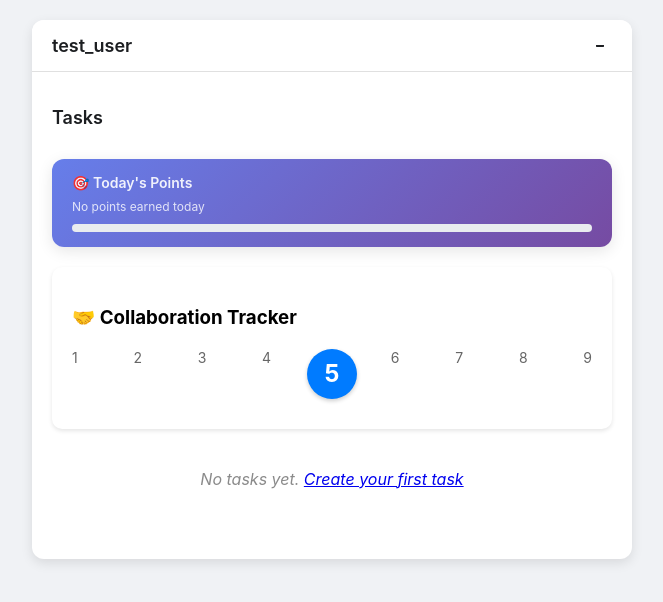
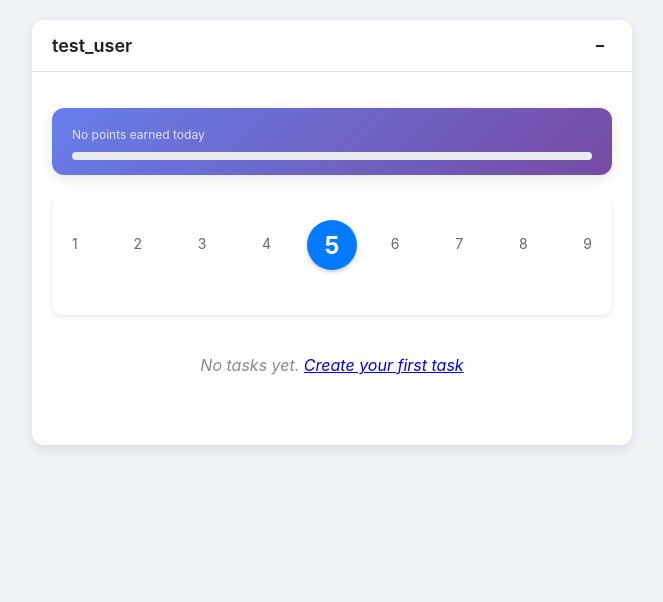
Before and after one commit to toscino/CloudTasks, a Flask app: page / in a window 1280 px wide. Shown: the top 602 px of the page, without its empty margins (308-971 px from the left). Run offline with Flask 3, Linux system fonts and the light colour scheme; data that the repository does not hold is empty.

Commit message:
Fix progress bar updates and improve UI
- Fix progress bar not updating on first task completion (0->50 points)
- Add subtle visual markers for par and stretch goals on progress bar
- Remove unnecessary section headings (Tasks, Today's Points, Collaboration Tracker)
- Fix collaboration tracker marker vertical alignment

```diff
--- a/templates/tasks.html
+++ b/templates/tasks.html
@@ -168,7 +168,7 @@
 
         .tracker-marker {
             position: absolute;
-            top: 0;
+            top: -15px;
             width: 50px;
             height: 50px;
             margin-left: -25px;
@@ -277,6 +277,24 @@
             background: #28a745; /* Green when stretch is reached */
         }
 
+        .goal-marker {
+            position: absolute;
+            top: -2px;
+            width: 2px;
+            height: 12px;
+            background: rgba(0, 0, 0, 0.3);
+            border-radius: 1px;
+            z-index: 10;
+        }
+
+        .goal-marker.par-marker {
+            background: rgba(108, 117, 125, 0.6); /* Subtle gray */
+        }
+
+        .goal-marker.stretch-marker {
+            background: rgba(40, 167, 69, 0.6); /* Subtle green */
+        }
+
         .progress-labels {
             display: flex;
             justify-content: space-between;
@@ -303,7 +321,6 @@
 
 {% block content %}
         <div class="header-with-trophy">
-            <h2>Tasks</h2>
             <div id="trophy-indicator" class="trophy-indicator" style="display: none;" onclick="window.location.href='/rewards'">
                 🏆
             </div>
@@ -312,11 +329,12 @@
         <!-- Stats Section -->
         <div class="stats-container">
             <div class="stat-card">
-                <h3>🎯 Today's Points</h3>
                 <div class="stat-detail" id="daily-points-detail">Total points earned today</div>
                 <div class="progress-indicator" id="progress-indicator">
                     <div class="progress-bar">
                         <div class="progress-fill" id="progress-fill"></div>
+                        <div class="goal-marker par-marker" id="par-marker"></div>
+                        <div class="goal-marker stretch-marker" id="stretch-marker"></div>
                     </div>
                 </div>
             </div>
@@ -324,7 +342,6 @@
 
         <!-- Collaboration Tracker -->
         <div class="collaboration-tracker">
-            <h3>🤝 Collaboration Tracker</h3>
             <div class="tracker-slider">
                 <div class="tracker-scale">
                     <span>1</span><span>2</span><span>3</span><span>4</span><span>5</span>
@@ -551,11 +568,34 @@
 
                     // Update progress indicator using backend data
                     await updateProgressIndicatorFromBackend(data.par, data.stretch_goal);
+
+                    // Update goal markers
+                    updateGoalMarkers(data.par, data.stretch_goal);
                 } else {
                     console.error('Failed to load collaboration tracker:', data.message);
                 }
             } catch (error) {
                 console.error('Error loading collaboration tracker:', error);
+            }
+        }
+
+        // Function to update goal markers on progress bar
+        function updateGoalMarkers(par, stretchGoal) {
+            const parMarker = document.getElementById('par-marker');
+            const stretchMarker = document.getElementById('stretch-marker');
+
+            if (parMarker && stretchMarker && stretchGoal > 0) {
+                // Calculate positions as percentages
+                const parPercent = (par / stretchGoal) * 100;
+                const stretchPercent = 100; // Always at 100%
+
+                // Position the markers
+                parMarker.style.left = parPercent + '%';
+                stretchMarker.style.left = stretchPercent + '%';
+
+                // Show/hide markers based on whether they're meaningful
+                parMarker.style.display = par > 0 ? 'block' : 'none';
+                stretchMarker.style.display = 'block';
             }
         }
 
@@ -585,6 +625,9 @@
                 progressFill.classList.add('par-reached'); // Yellow
             }
             // Otherwise stays red (default)
+
+            // Update goal markers
+            updateGoalMarkers(par, stretchGoal);
         }
 
         // Update progress indicator with backend data
@@ -621,6 +664,9 @@
             } else {
                 console.log('DEBUG: No color class added (red default)');
             }
+
+            // Update goal markers
+            updateGoalMarkers(par, stretchGoal);
         }
 
         // Function to update daily tasks stats
@@ -644,7 +690,7 @@
 
                     // Update progress indicator with current points
                     const progressFill = document.getElementById('progress-fill');
-                    if (progressFill && progressFill.style.width !== '0%') {
+                    if (progressFill) {
                         // Update progress bar color based on current points
                         let progressPercent = 0;
                         if (totalPoints >= stretchGoal) {
@@ -668,6 +714,9 @@
                         } else {
                             console.log('DEBUG: No color class added (red default)');
                         }
+
+                        // Update goal markers
+                        updateGoalMarkers(par, stretchGoal);
                     }
                 } else {
                     console.error('Failed to get collaboration tracker data:', data.message);
```
